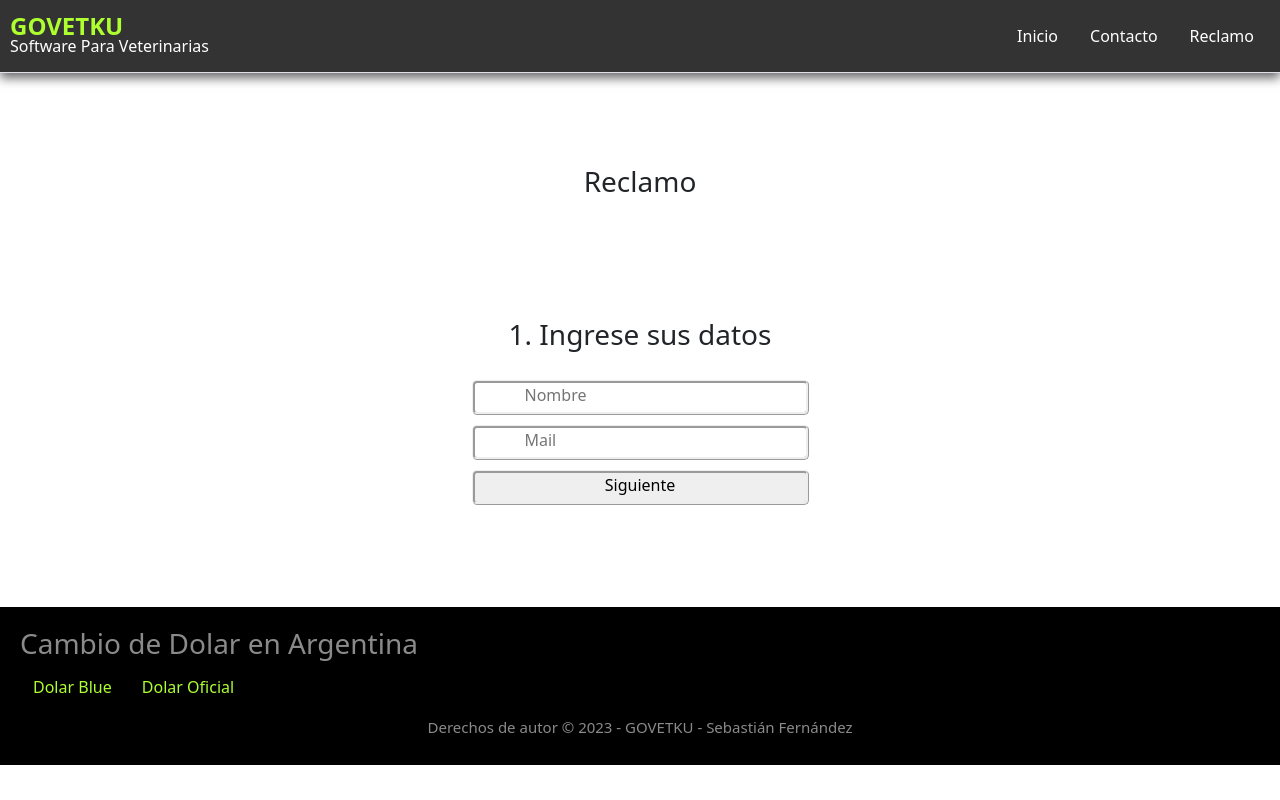
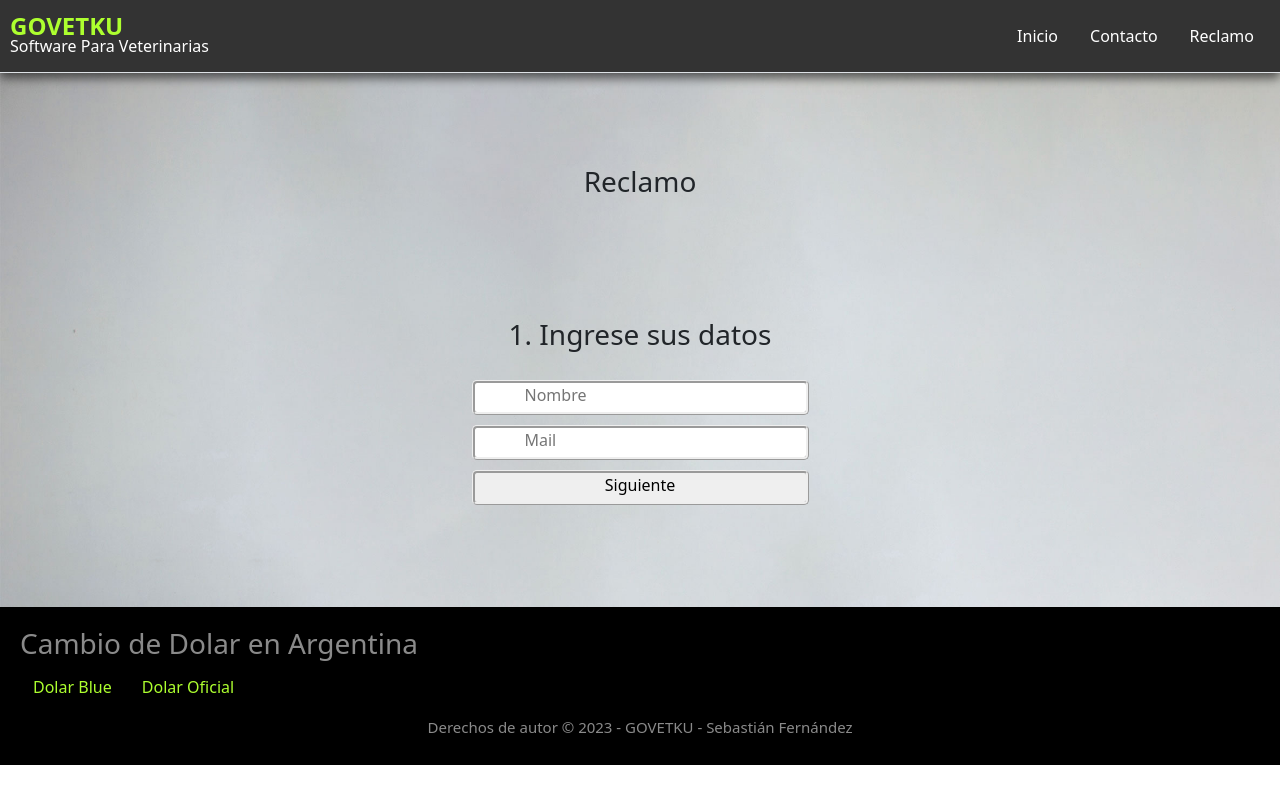
Before and after one commit to Fernandez-Sebastian/Trabajo_Practico_Integrador, a PHP site: page /reclamo.html in a window 1280 px wide. Run offline with PHP 8.4, Linux system fonts and the light colour scheme; some libraries are stand-ins or nearby versions.

Commit message:
Último push antes de entregar

```diff
--- a/style/estiloAlternativo.css
+++ b/style/estiloAlternativo.css
@@ -309,3 +309,11 @@ body{
         padding: 0px 0px 50px 0px;
     }
 }
+
+#areaReclamo{
+    background-image: url(../img/contacto.jpg);
+    background-repeat: no-repeat;
+    background-size: cover;
+    background-position: center;
+    height: fit-content;
+}
```
